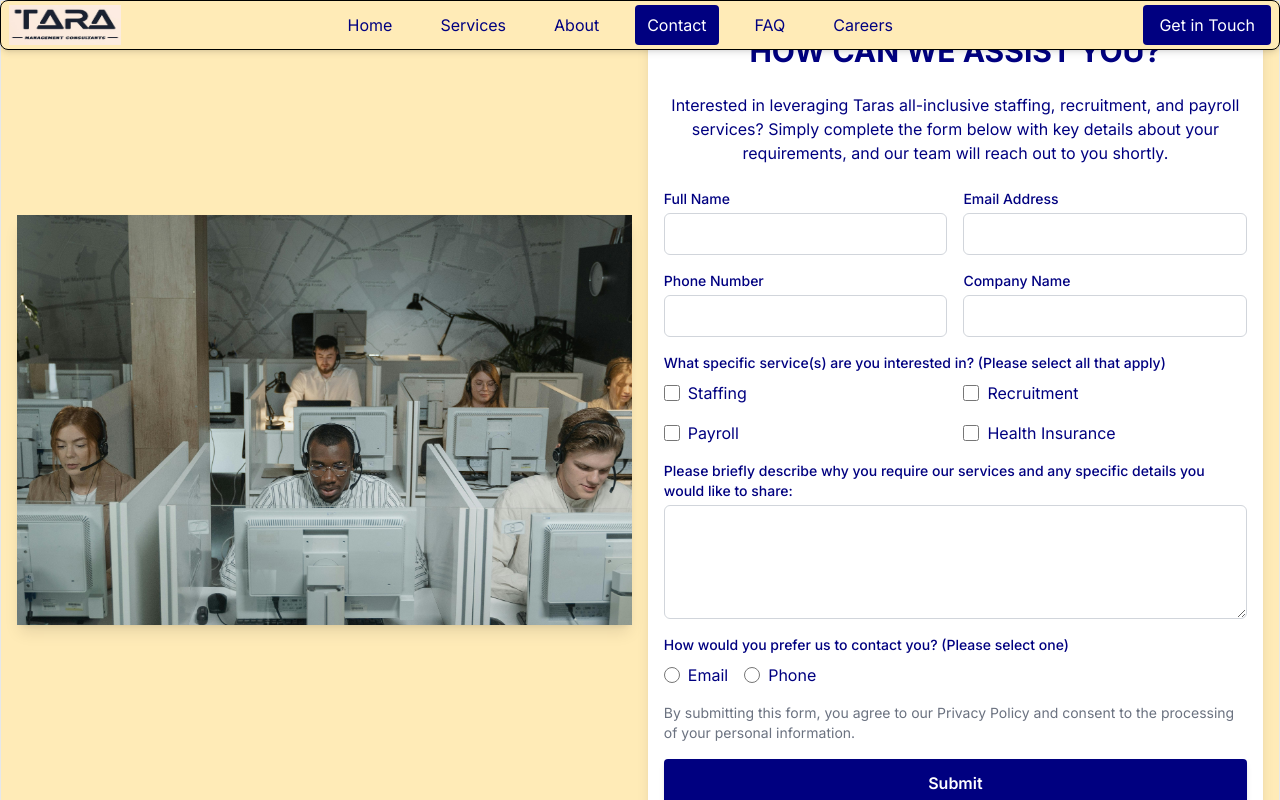
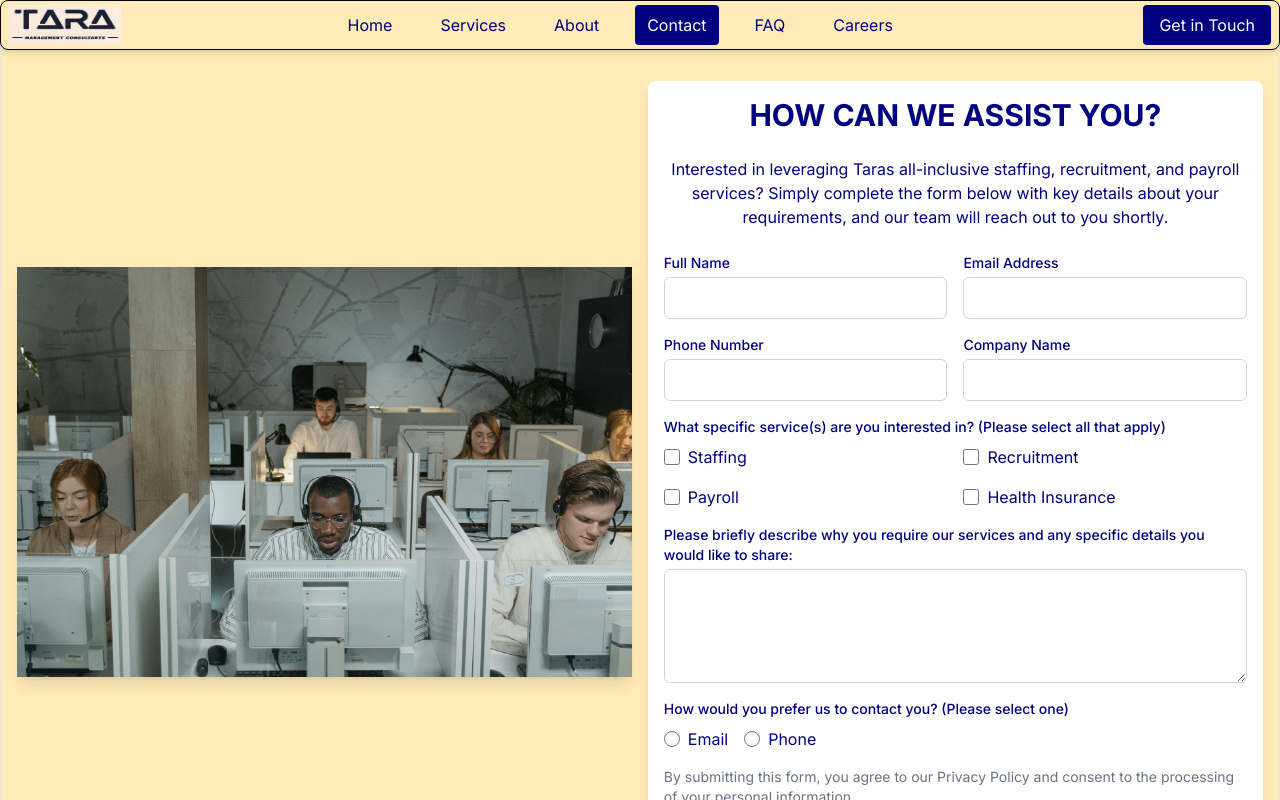
Before and after one commit to IfeoluwaGIT/tara-consulting, a Next.js app: page /contact in a window 1280 px wide. Shown: the top 800 px of the page. Built offline with nearby package versions, Linux system fonts and the light colour scheme.

Commit message:
contact try

```diff
--- a/src/app/components/ContactCollectionForm.jsx
+++ b/src/app/components/ContactCollectionForm.jsx
@@ -41,7 +41,7 @@ const ContactCollectionForm = () => {
 
   return (
     <>
-      <section className="min-h-screen flex flex-col lg:flex-row items-center justify-center bg-header-peach border text-text-color p-4">
+      <section className="min-h-screen flex flex-col lg:flex-row items-center justify-center bg-header-peach border text-text-color p-4 mt-10">
         {/* Image Section */}
         <div className="w-full lg:w-1/2 flex justify-center lg:mr-4">
           <Image
@@ -54,7 +54,7 @@ const ContactCollectionForm = () => {
         </div>
 
         {/* Form Section */}
-        <div className="bg-white p-4 shadow-lg rounded-lg w-full lg:w-1/2">
+        <div className="bg-white p-4 shadow-lg rounded-lg w-full lg:w-1/2 mt-6">
           <h2 className="text-3xl font-bold text-center mb-6">
             HOW CAN WE ASSIST YOU?
           </h2>
--- a/src/app/components/Hero.jsx
+++ b/src/app/components/Hero.jsx
@@ -4,7 +4,7 @@ const Hero = () => {
   return (
     <section className="flex flex-col items-center justify-center px-6 py-12 md:px-12 lg:px-20 xl:px-[20%]">
       <div className="text-center">
-        <h1 className="text-xl md:text-4xl lg:text-3xl font-bold text-color mt-6 md:mt-8 lg:mt-10">
+        <h1 className="text-xl md:text-4xl lg:text-3xl font-bold text-color mt-6 md:mt-8 lg:mt-2">
           Global Workforce Solutions for a Competitive Edge
         </h1>
         <p className="text-color mb-4 md:mb-6">
```
